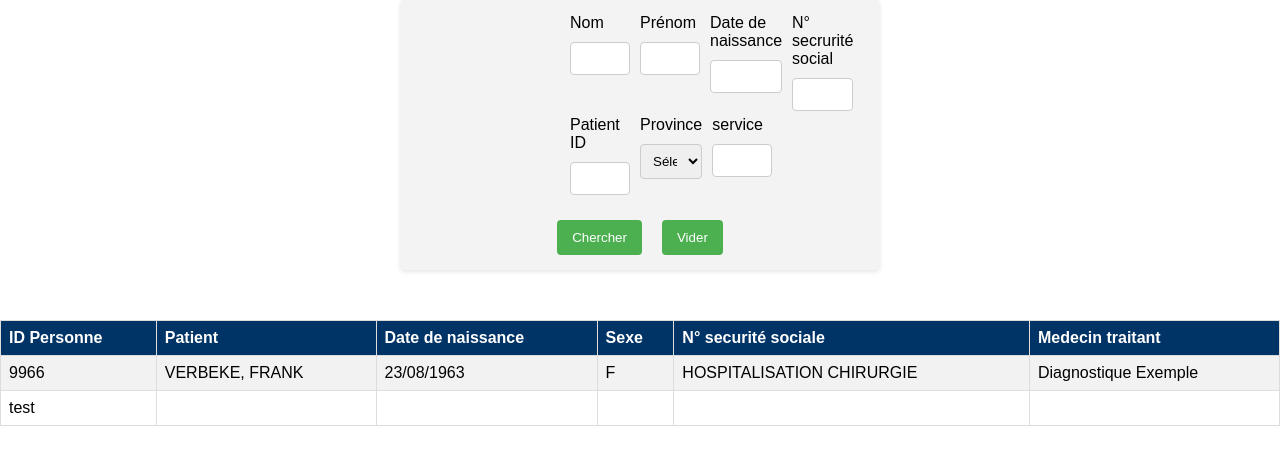
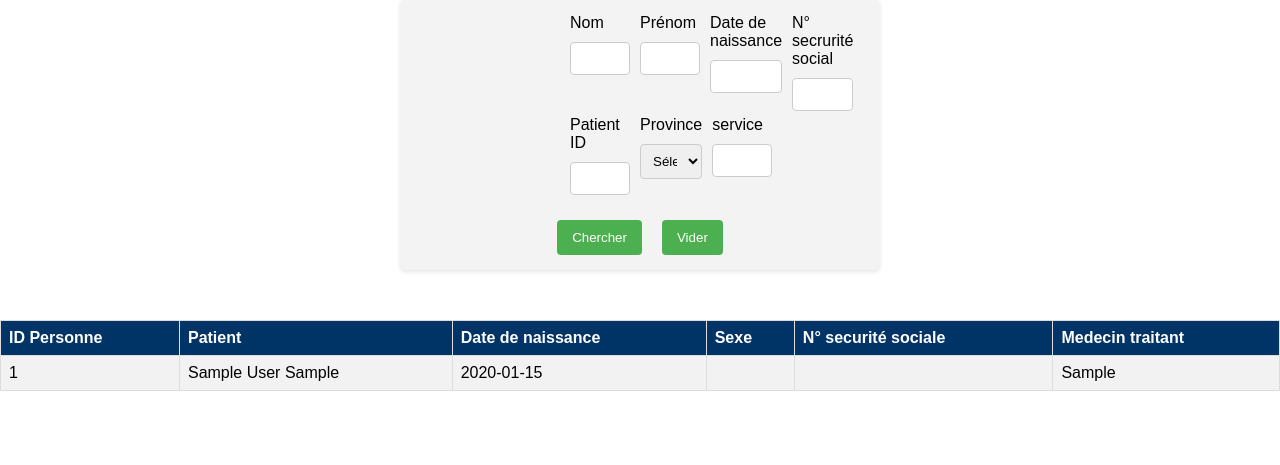
Before and after one commit to ezaroua/Gestion-d-etablissement-de-soins, a PHP site: page / in a window 1280 px wide. Shown: the part 201-666 px from the top of the page. Run offline with PHP 8.4, Linux system fonts and the light colour scheme; tables that the repository leaves empty hold one stand-in row (values such as "Sample post").

Commit message:
Affichage des patients dans la table résultats de la vue

```diff
--- a/src/controllers/ControllerAccueil.php
+++ b/src/controllers/ControllerAccueil.php
@@ -1,7 +1,7 @@
 <?php
 class ControllerAccueil{
 
-    private $_articleManager;
+    private $_patientManager;
     private $_view;
 
     public function __construct($url){
@@ -15,10 +15,11 @@ class ControllerAccueil{
         $this->_patientManager = new PatientManager;
         $patients = $this->_patientManager->getPatients();
 
+        require_once('src/views/viewAccueil.php');
+
         // Pass $patients to the view
-        $data = ['patients' => $patients];
-        extract($data);
+        //$data = ['patients' => $patients];
+        //extract($data);
 
-        require_once('src/views/viewAccueil.php');
     }
 }
--- a/src/controllers/Router.php
+++ b/src/controllers/Router.php
@@ -22,7 +22,7 @@ class Router
                 $controllerClass = "Controller".$controller;
                 $controllerFile = "controllers/".$controllerClass."php";
 
-                if(file_exists($controllerFille)){
+                if(file_exists($controllerFile)){
                     require_once($controllerFile);
                     $this->_ctrl = new $controllerClass($url);
                 }else{
--- a/src/models/Model.php
+++ b/src/models/Model.php
@@ -13,6 +13,7 @@ abstract class Model {
     // Méthode pour récupérer la connexion à la base de données
     protected function getBdd() {
         if (self::$_bdd == null) {
+            // self->setBdd();
             self::setBdd(); // Appel de la méthode setBdd pour initialiser la connexion si elle n'existe pas
         }
         return self::$_bdd;
@@ -21,13 +22,13 @@ abstract class Model {
     // Méthode pour récupérer toutes les données d'une table
     protected function getAll($table, $obj) {
         $var = [];
-        $req = $this->getBdd()->prepare('SELECT * FROM ' . $table . ' ORDER BY id_user DESC');
+        //$req = self::$_bdd->prepare('SELECT * FROM ' . $table . ' ORDER BY id_user DESC');
+        $req = $this->getBdd()->prepare('SELECT * FROM ' . $table . ' join users ON patients.id_user=users.id_user ORDER BY users.id_user asc');
         $req->execute();
         while ($data = $req->fetch(PDO::FETCH_ASSOC)) {
             $var[] = new $obj($data);
         }
         return $var;
         $req->closeCursor(); // Fermeture du curseur
-
     }
 }
--- a/src/models/Patient.php
+++ b/src/models/Patient.php
@@ -2,12 +2,12 @@
 
 class Patient{
 
-    private $_id;
+    private $_id_user;
     private $_nom;
     private $_prenom;
     private $_sexe;
-    private $_numSecu;
-    private $_medecinTraitant;
+    private $_num_sec;
+    private $_MedecinTraitant;
     private $_dateNaissance;
 
     //constructeur
@@ -26,50 +26,52 @@ class Patient{
     }
 
     //setters
-    public function setId($id){
-        $id = (int) $id;
+    public function setid_user($id_user){
+        $id_user = (int) $id_user;
 
-        if($id >0){
-            $this->_id = $id;
+        if($id_user >0){
+            $this->_id_user = $id_user;
         }
     }
 
-    public function setNom($nom){
+    public function setnom_user($nom){
         if(is_string($nom))
             $this->_nom = $nom;
     }
 
-    public function setPrenom($prenom){
+    public function setprenom_user($prenom){
         if(is_string($prenom))
             $this->_prenom = $prenom;
     }
 
-    public function setSex($sex){
-        if(is_string($sex) and ($sex=='F' or $sex=='M'))
-            $this->_sex = $sex;
+    public function setSexe($sexe){
+        if(is_string($sexe) and ($sexe == 'F' or $sexe == 'M')){
+            $this->_sexe = $sexe;
+        }
     }
 
-    public function setnumSecu($numSecu){
+
+    public function setnum_sec($numSecu){
         $numSecu = (int) $numSecu;
 
         if($numSecu >0){
-            $this->_numSecu = $numSecu;
+            $this->_num_sec = $numSecu;
         }
     }
 
-    public function setmedecinTraitant($medecinTraitant){
-        if(is_string($medecinTraitant))
-            $this->_medecinTraitant = $medecinTraitant;
+    public function setMedecinTraitant($MedecinTraitant){
+        if(is_string($MedecinTraitant))
+            $this->_MedecinTraitant = $MedecinTraitant;
     }
 
-    public function setdateNaissance($dateNaissance){
+    public function setdate_naissance($dateNaissance){
         $this->_dateNaissance = $dateNaissance;
     }
 
     //getters
 
-    public function id(){
-        return $this->_id;
+    public function id_user(){
+        return $this->_id_user;
     }
 
     public function nom(){
@@ -84,15 +86,15 @@ class Patient{
         return $this->_sexe;
     }
 
-    public function numSecu(){
-        return $this->_numSecu;
+    public function num_sec(){
+        return $this->_num_sec;
     }
 
-    public function medecinTraitant(){
-        return $this->_medecinTraitant;
+    public function MedecinTraitant(){
+        return $this->_MedecinTraitant;
     }
 
-    public function dateNaissance(){
+    public function date_naissance(){
         return $this->_dateNaissance;
     }
 
--- a/src/views/ViewAccueil.php
+++ b/src/views/ViewAccueil.php
@@ -76,35 +76,19 @@
         <th>Medecin traitant</th>
 
     </tr>
-    <tr>
-        <td>9966</td>
-        <td>VERBEKE, FRANK</td>
-        <td>23/08/1963</td>
-        <td>F</td>
-        <td>HOSPITALISATION CHIRURGIE</td>
-        <td>Diagnostique Exemple</td>
-    </tr>
 
     <?php foreach($patients as $patient): ?>
         <tr>
-            <td><?= $patient->id() ?> test</td>
-            <td><?= $patient->nom() ?> </td>
-            <td><?= $patient->dateNaissance() ?></td>
+            <td><?= $patient->id_user() ?></td>
+            <td><?= $patient->nom(). ' ' .$patient->prenom()?> </td>
+            <td><?= $patient->date_naissance() ?></td>
             <td><?= $patient->sexe() ?></td>
-            <td></td>
-            <td></td>
+            <td><?= $patient->num_sec() ?></td>
+            <td><?= $patient->MedecinTraitant() ?></td>
         </tr>
     <?php endforeach; ?>
-    <!-- Ajoutez d'autres lignes de données codées en dur si nécessaire -->
+
 </table>
 
-<?php foreach($patients as $patient): ?>
-
-           <?= $patient->id() ?>
-           <?= $patient->nom() ?>
-           <?= $patient->dateNaissance() ?>
-           <?= $patient->sexe() ?>
-
-    <?php endforeach; ?>
 </body>
 </html>
```
